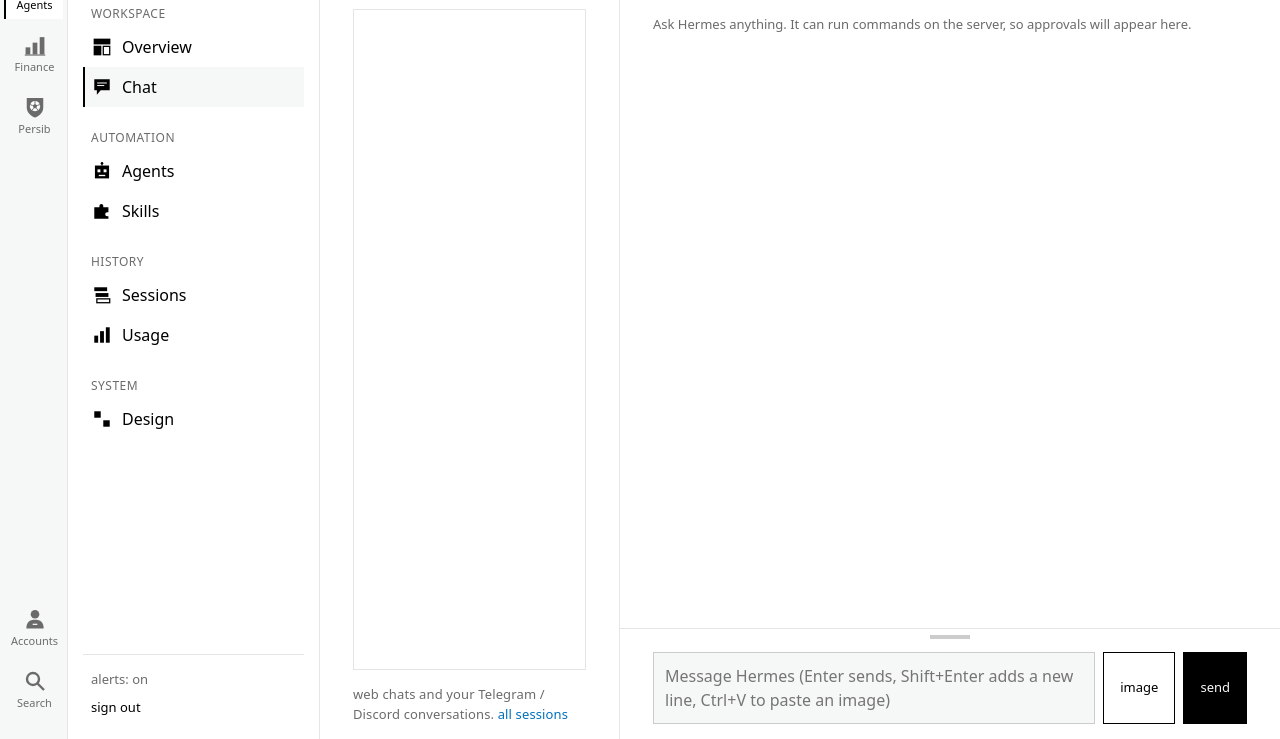
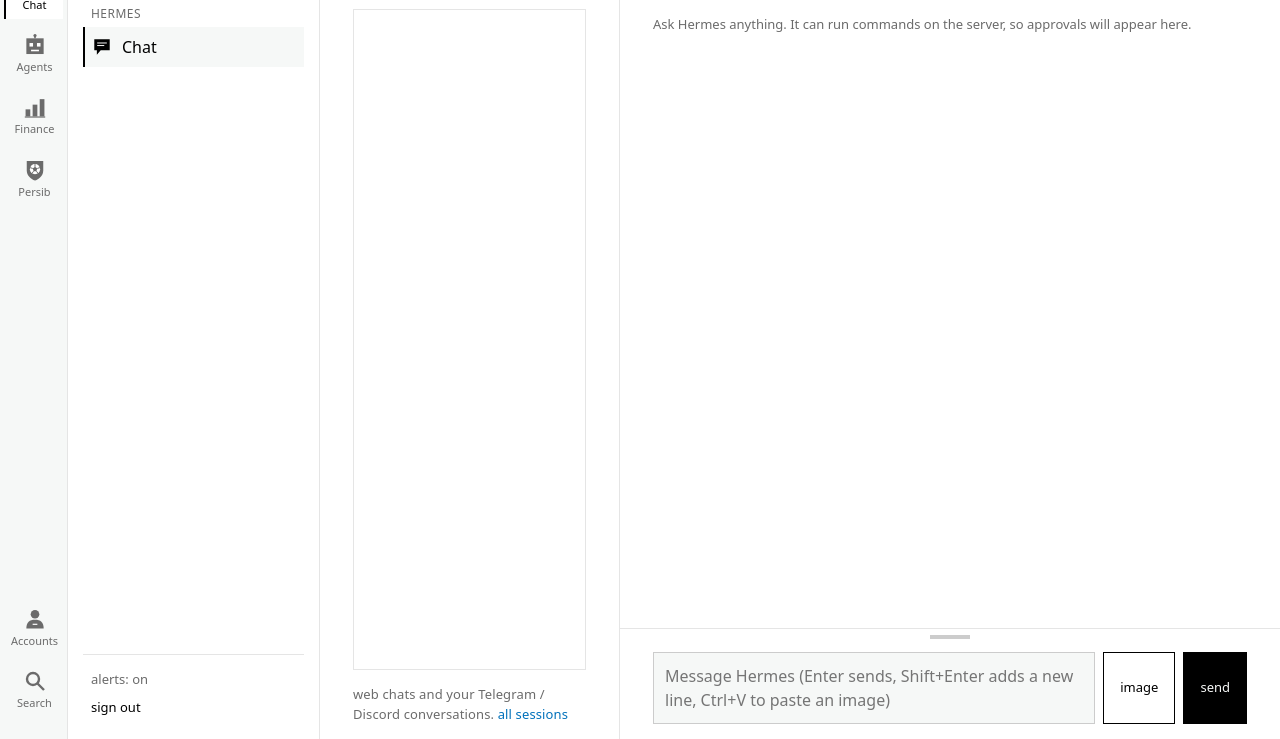
Before and after one commit to SyafwanIqbalFauzi/syafwan, an Astro site in the folder web/: page /agent/chat in a window 1280 px wide. Shown: the part 61-800 px from the top of the page. Built offline with nearby package versions, Linux system fonts and the light colour scheme; Astro itself is replaced by a stand-in of ours; no server answers; a web font is replaced by a local one.

Commit message:
Chat gets its own rail area, ahead of Agents (#50)

```diff
--- a/web/src/components/HermesSidebar.astro
+++ b/web/src/components/HermesSidebar.astro
@@ -23,8 +23,8 @@ const { current, email, area = 'agent' } = Astro.props;
 const groups = AREAS[area].groups;
 // Accounts sits at the bottom of the rail, right above Search.
 const railOrder = [...AREA_ORDER.filter((key) => key !== 'accounts'), ...AREA_ORDER.filter((key) => key === 'accounts')];
-const AREA_NAME: Record<Area, string> = { agent: 'agents', finance: 'finance', accounts: 'accounts', persib: 'persib' };
-const AREA_PICTOGRAM: Record<Area, Section | 'persib'> = { agent: 'agents', finance: 'finance', accounts: 'accounts', persib: 'persib' };
+const AREA_NAME: Record<Area, string> = { chat: 'chat', agent: 'agents', finance: 'finance', accounts: 'accounts', persib: 'persib' };
+const AREA_PICTOGRAM: Record<Area, Section | 'persib'> = { chat: 'chat', agent: 'agents', finance: 'finance', accounts: 'accounts', persib: 'persib' };
 const brand = { href: AREAS[area].home, name: AREA_NAME[area] };
 
 // Results that wait for a look from the owner (badge on the Persib rail link and its page entry).
@@ -78,7 +78,7 @@ const persibTitle = [waiting > 0 && `${waiting} update${waiting === 1 ? '' : 's'
           <Pictogram name={AREA_PICTOGRAM[key]} size={22} />
           <span class="rail-label">{AREAS[key].label}</span>
           {key === 'persib' && <span class="live-slot" data-live-slot="persib-rail">{persibWaiting > 0 && <span class="rail-dot" title={persibTitle} aria-label={persibTitle}>{persibWaiting > 99 ? '99+' : persibWaiting}</span>}</span>}
-          {key === 'agent' && <span class="rail-dot" data-agent-dot hidden></span>}
+          {key === 'chat' && <span class="rail-dot" data-agent-dot hidden></span>}
         </a>
       ))
     }
@@ -119,7 +119,7 @@ const persibTitle = [waiting > 0 && `${waiting} update${waiting === 1 ? '' : 's'
 
   <div class="side-foot">
     {email && <p class="who" title={email}>{email}</p>}
-    {area === 'agent' && <button type="button" class="alerts" data-alerts aria-pressed="true">alerts: on</button>}
+    {area === 'chat' && <button type="button" class="alerts" data-alerts aria-pressed="true">alerts: on</button>}
     <form method="post" action="/agent/logout">
       <button type="submit" class="signout">sign out</button>
     </form>
@@ -182,7 +182,7 @@ const persibTitle = [waiting > 0 && `${waiting} update${waiting === 1 ? '' : 's'
       }),
     );
     const summary = summarize(Object.values(states));
-    // Rail dot on "agents": conversations that need an answer or finished and were not opened yet.
+    // Rail dot on "chat": conversations that need an answer or finished and were not opened yet.
     const attention = attentionCount(Object.values(states));
     if (agentDot) {
       agentDot.hidden = attention === 0;
--- a/web/src/lib/nav.ts
+++ b/web/src/lib/nav.ts
@@ -3,7 +3,7 @@
 // Pure functions; storage is injected, so it is unit-tested without a browser.
 
 export type Section = 'overview' | 'agents' | 'skills' | 'chat' | 'sessions' | 'usage' | 'finance' | 'transactions' | 'budgets' | 'categories' | 'accounts' | 'updates' | 'feedback' | 'design';
-export type Area = 'agent' | 'finance' | 'accounts' | 'persib';
+export type Area = 'chat' | 'agent' | 'finance' | 'accounts' | 'persib';
 
 export interface NavItem {
   section: Section;
@@ -19,6 +19,16 @@ export interface NavGroup {
 }
 
 export const AREAS: Record<Area, { label: string; home: string; groups: NavGroup[] }> = {
+  chat: {
+    label: 'Chat',
+    home: '/agent/chat',
+    groups: [
+      {
+        label: 'Hermes',
+        items: [{ section: 'chat', href: '/agent/chat', label: 'Chat' }],
+      },
+    ],
+  },
   agent: {
     label: 'Agents',
     home: '/agent',
@@ -27,7 +37,6 @@ export const AREAS: Record<Area, { label: string; home: string; groups: NavGroup
         label: 'Workspace',
         items: [
           { section: 'overview', href: '/agent', label: 'Overview' },
-          { section: 'chat', href: '/agent/chat', label: 'Chat' },
         ],
       },
       {
@@ -91,7 +100,7 @@ export const AREAS: Record<Area, { label: string; home: string; groups: NavGroup
   },
 };
 
-export const AREA_ORDER: Area[] = ['agent', 'finance', 'accounts', 'persib'];
+export const AREA_ORDER: Area[] = ['chat', 'agent', 'finance', 'accounts', 'persib'];
 
 export function allItems(): NavItem[] {
   return AREA_ORDER.flatMap((area) =>
@@ -103,6 +112,7 @@ export function areaOf(pathname: string): Area | null {
   if (pathname === '/finance' || pathname.startsWith('/finance/')) return 'finance';
   if (pathname === '/accounts' || pathname.startsWith('/accounts/')) return 'accounts';
   if (pathname === '/sejarahpersib' || pathname.startsWith('/sejarahpersib/')) return 'persib';
+  if (pathname === '/agent/chat' || pathname.startsWith('/agent/chat/')) return 'chat';
   if (pathname === '/agent' || pathname.startsWith('/agent/')) return 'agent';
   return null;
 }
--- a/web/src/pages/agent/chat.astro
+++ b/web/src/pages/agent/chat.astro
@@ -4,7 +4,7 @@ import HermesShell from '../../layouts/HermesShell.astro';
 export const prerender = false;
 ---
 
-<HermesShell title="Chat" current="chat" fill>
+<HermesShell title="Chat" current="chat" area="chat" fill>
   <div class="chat">
     <aside class="side" aria-label="Sessions">
       <button id="new-chat" type="button" class="btn btn-solid">new chat</button>
```
Also changed, not shown: web/tests/nav.test.ts (+10 -2 lines).
